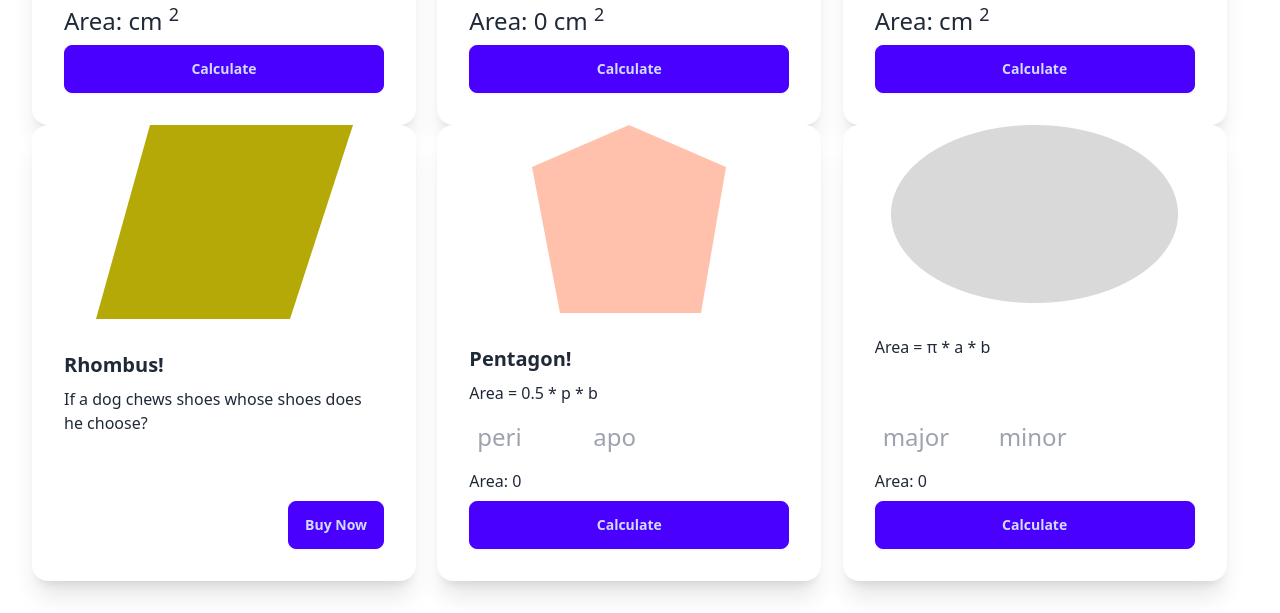
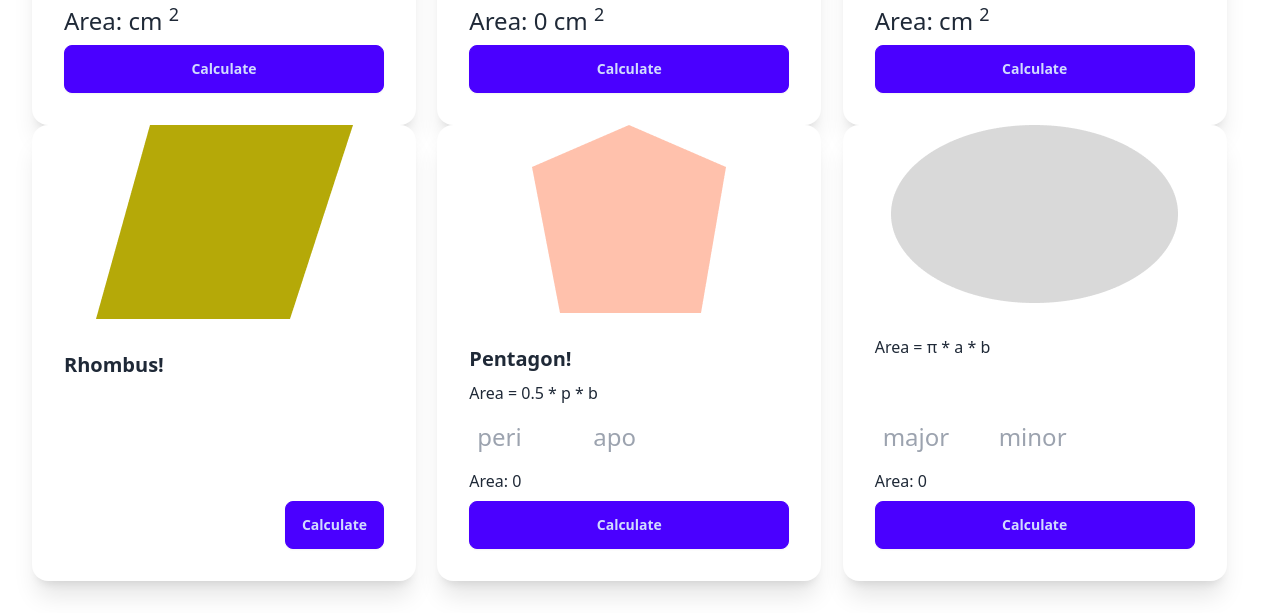
Before and after one commit to FahimaAlo/geometry, a plain HTML site: page index.html in a window 1280 px wide. Shown: the part 389-1002 px from the top of the page. Drawn offline with nearby package versions, Linux system fonts and the light colour scheme.

Commit message:
change the rombus

```diff
--- a/index.html
+++ b/index.html
@@ -107,9 +107,9 @@
                     </figure>
                     <div class="card-body">
                       <h2 class="card-title">Rhombus!</h2>
-                      <p>If a dog chews shoes whose shoes does he choose?</p>
+                      <p></p>
                       <div class="card-actions justify-end">
-                        <button class="btn btn-primary">Buy Now</button>
+                        <button class="btn btn-primary">Calculate</button>
                       </div>
                     </div>
                   </div>
```
